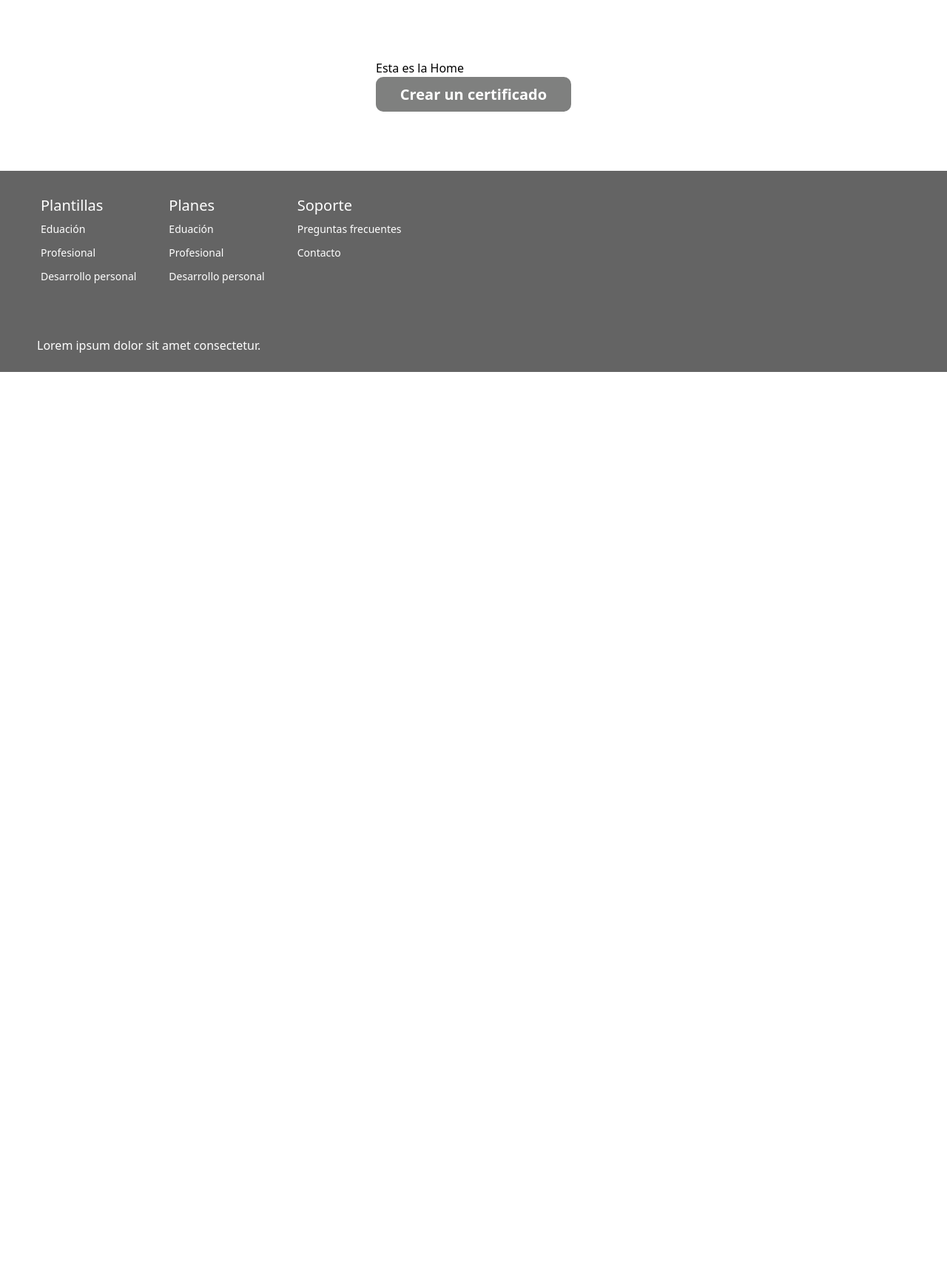
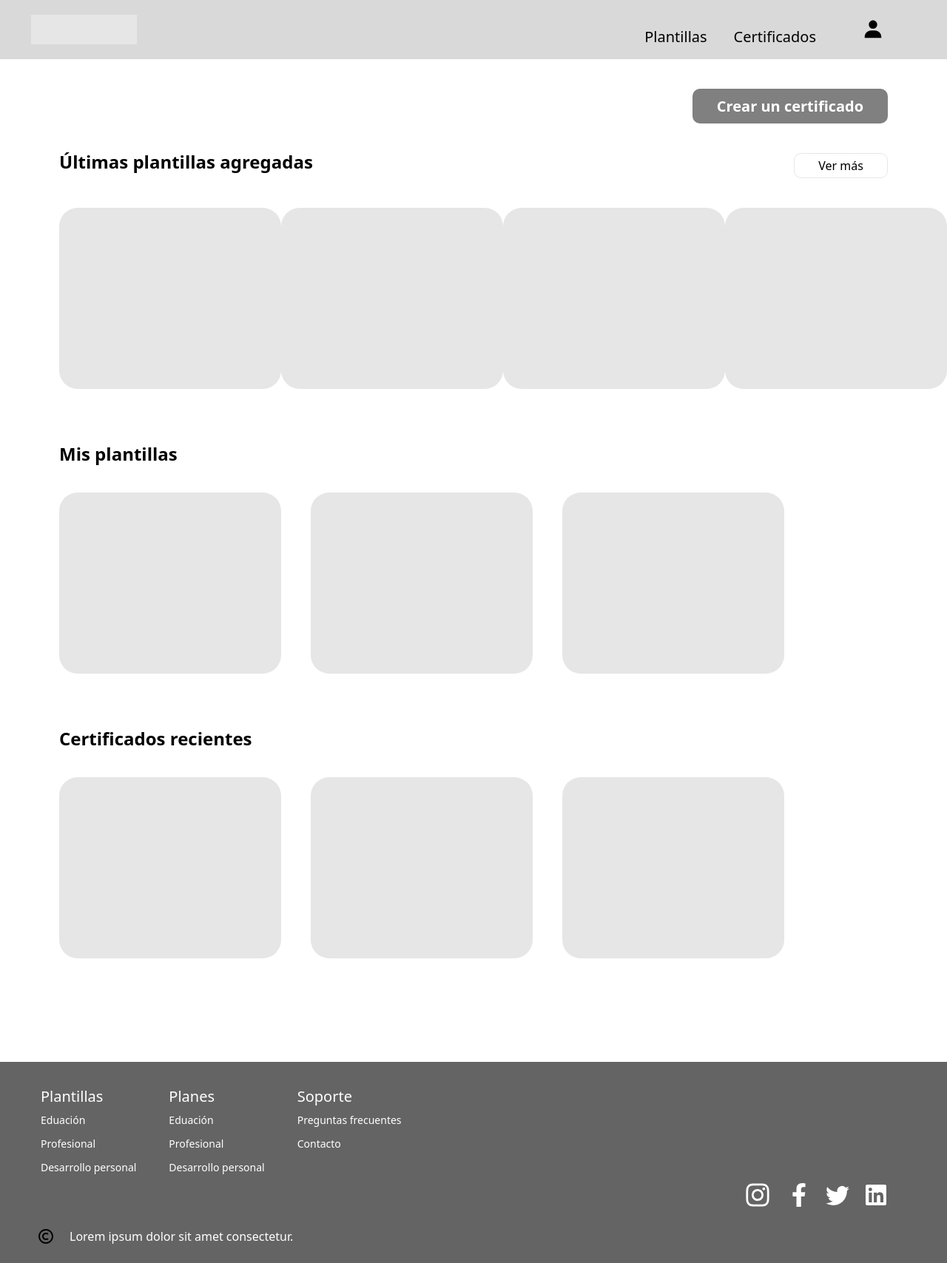
Before and after one commit to No-Country/s9-01-t-php-react, a React (Vite) app in the folder frontend/: page /home in a window 1280 px wide. Shown: the whole page at 74% size. Before the commit the page ends 800 px from the top, so only its background shows below. Built offline with nearby package versions, Linux system fonts and the light colour scheme; no server answers; sample sign-in values are in the browser's storage.

Commit message:
feat:home

```diff
--- a/frontend/src/components/Footer/Footer.jsx
+++ b/frontend/src/components/Footer/Footer.jsx
@@ -1,4 +1,7 @@
-// import { Facebook, Instagram, Linkedin, Twitter } from "../Icons/Icons";
+import { AiOutlineInstagram } from "react-icons/ai";
+import { FaFacebookF, FaLinkedin } from "react-icons/fa";
+import { BsTwitter } from "react-icons/bs";
+import { BiCopyright } from "react-icons/bi";
 
 const Footer = () => {
   return (
@@ -24,10 +27,16 @@ const Footer = () => {
           </article>
         </div>
         <div className="w-1/2 h-full pr-[80px] flex justify-end items-end">
-          <div className="flex gap-6"></div>
+          <div className="flex gap-5 justify-between items-center">
+            <AiOutlineInstagram className="w-10 h-10 cursor-pointer" />
+            <FaFacebookF className="w-8 h-8 cursor-pointer" />
+            <BsTwitter className="w-8 h-8 cursor-pointer" />
+            <FaLinkedin className="w-8 h-8 cursor-pointer" />
+          </div>
         </div>
       </div>
-      <div className="w-full h-[72px] pl-[50px] flex justify-start items-center">
+      <div className="w-full h-[72px] pl-[50px] flex justify-start items-center gap-5">
+        <BiCopyright className="w-6 h-6 text-black" />
         <p className="font-normal text-base leading-6">Lorem ipsum dolor sit amet consectetur.</p>
       </div>
     </footer>
--- a/frontend/src/components/Layout/Layout.jsx
+++ b/frontend/src/components/Layout/Layout.jsx
@@ -1,8 +1,10 @@
 import Footer from "../Footer/Footer";
+import Topbar from "../Topbar/Topbar";
 
 const Layout = ({ children }) => {
   return (
     <main className="w-full min-h-screen flex flex-col items-center">
+      <Topbar />
       {children}
       <Footer />
     </main>
--- a/frontend/src/components/Topbar/Topbar.jsx
+++ b/frontend/src/components/Topbar/Topbar.jsx
@@ -1,11 +1,15 @@
-import { BellIcon } from "../Icons/Icons";
+import { BiSolidUser } from "react-icons/bi";
 
 const Topbar = () => {
   return (
-    <header className="max-w-[360px] w-full h-10 flex justify-between items-center px-4 bg-[#BBBBBB]">
-      <p className="font-bold text-base leading-6">Home</p>
-      <div className="w-6 h-6">
-        <BellIcon />
+    <header className="h-[80px] w-full bg-[#D9D9D9] flex justify-between items-center pr-[80px] pl-[42px]">
+      <div className="w-[143px] h-10 bg-[#E6E6E6]"></div>
+      <ul className="flex-1 h-full flex justify-end items-end pb-4 gap-9 pr-[57px]">
+        <li className="font-medium text-xl left-6 cursor-pointer">Plantillas</li>
+        <li className="font-medium text-xl left-6 cursor-pointer">Certificados</li>
+      </ul>
+      <div className="w-10 h-10 flex justify-center items-center cursor-pointer">
+        <BiSolidUser className="w-[30px] h-[34px]" />
       </div>
     </header>
   );
--- a/frontend/src/pages/home.jsx
+++ b/frontend/src/pages/home.jsx
@@ -4,14 +4,41 @@ import Layout from "../components/Layout/Layout";
 const Home = () => {
   return (
     <Layout>
-      <div className="my-20">
-        <p>Esta es la Home</p>
+      <div className="h-[127px] w-full flex justify-end items-center pr-[80px]">
         <Link to="/dashboard">
           <button className="w-[264px] h-[47px] bg-[#7F807F] text-white font-bold text-xl leading-6 rounded-[10px]">
             Crear un certificado
           </button>
         </Link>
       </div>
+      <section className="w-full pl-[80px] flex-col items-center">
+        <div className="flex justify-between pr-[80px]">
+          <p className="font-bold text-2xl leading-6">Últimas plantillas agregadas</p>
+          <button className="h-[34px] w-[127px] border-[1px] rounded-[10px]">Ver más</button>
+        </div>
+        <div className="h-[245px] w-full flex justify-between mt-10">
+          <div className="h-[245px] w-[300px] bg-[#E6E6E6] rounded-[25px]"></div>
+          <div className="h-[245px] w-[300px] bg-[#E6E6E6] rounded-[25px]"></div>
+          <div className="h-[245px] w-[300px] bg-[#E6E6E6] rounded-[25px]"></div>
+          <div className="h-[245px] w-[300px] bg-[#E6E6E6] rounded-[25px]"></div>
+        </div>
+      </section>
+      <section className="w-full pl-[80px] flex-col items-center mt-[76px]">
+        <p className="font-bold text-2xl leading-6">Mis plantillas</p>
+        <div className="h-[245px] w-[980px] flex justify-between mt-10">
+          <div className="h-[245px] w-[300px] bg-[#E6E6E6] rounded-[25px]"></div>
+          <div className="h-[245px] w-[300px] bg-[#E6E6E6] rounded-[25px]"></div>
+          <div className="h-[245px] w-[300px] bg-[#E6E6E6] rounded-[25px]"></div>
+        </div>
+      </section>
+      <section className="w-full pl-[80px] flex-col items-center mt-[76px] mb-[140px]">
+        <p className="font-bold text-2xl leading-6">Certificados recientes</p>
+        <div className="h-[245px] w-[980px] flex justify-between mt-10">
+          <div className="h-[245px] w-[300px] bg-[#E6E6E6] rounded-[25px]"></div>
+          <div className="h-[245px] w-[300px] bg-[#E6E6E6] rounded-[25px]"></div>
+          <div className="h-[245px] w-[300px] bg-[#E6E6E6] rounded-[25px]"></div>
+        </div>
+      </section>
     </Layout>
   );
 };
--- a/frontend/src/pages/landing.jsx
+++ b/frontend/src/pages/landing.jsx
@@ -1,9 +1,9 @@
 import { Link } from "react-router-dom";
-import Layout from "../components/Layout/Layout";
+import Footer from "../components/Footer/Footer";
 
 const Landing = () => {
   return (
-    <Layout>
+    <>
       <header className="h-[80px] w-full bg-[#D9D9D9] flex justify-between items-end pb-3 pr-[80px] pl-[42px]">
         <div className="w-[143px] h-10 bg-[#E6E6E6]"></div>
         <ul className="flex gap-10 pb-2">
@@ -60,16 +60,16 @@ const Landing = () => {
           <div className="bg-[#E6E6E6] w-[504px] h-[292px]"></div>
         </div>
       </section>
-      <section>
+      <section className="flex flex-col justify-center items-center">
         <h1 className="font-normal text-4xl leading-6 py-[61px] text-center">Nombre del sitio</h1>
-        <div className="h-[245px] w-full flex gap-4">
+        <div className="h-[245px] w-full flex gap-4 justify-between">
           <div className="w-[300px] h-full bg-[#E6E6E6]"></div>
           <div className="w-[300px] h-full bg-[#E6E6E6]"></div>
           <div className="w-[300px] h-full bg-[#E6E6E6]"></div>
           <div className="w-[300px] h-full bg-[#E6E6E6]"></div>
         </div>
       </section>
-      <section className="mt-[132px]">
+      <section className="mt-[132px] flex justify-center">
         <div className="w-[885px] h-[319px] flex justify-between">
           <div className="h-full w-[439px] flex flex-col justify-between items-center">
             <div className="w-full h-[247px] flex justify-center items-center px-8">
@@ -92,19 +92,19 @@ const Landing = () => {
             <div className="w-[458px] h-[404px] bg-[#E6E6E6] rounded-[10px]"></div>
           </div>
           <div className="h-full w-1/2 flex flex-col justify-between items-end">
-            <div className="h-[108px] w-[468px] bg-[#D9D9D9] rounded-[10px] flex justify-center items-center">
+            <div className="h-[108px] w-[468px] bg-[#D9D9D9] rounded-[10px] flex justify-center items-center px-4">
               <p className="font-light text-base text-center">
                 Lorem ipsum dolor sit amet consectetur. Vulputate arcu aliquet vehicula sed aliquet
                 mattis pellentesque in iaculis. Risus amet natoque elit magna ac sem in.
               </p>
             </div>
-            <div className="h-[108px] w-[468px] bg-[#D9D9D9] rounded-[10px] flex justify-center items-center">
+            <div className="h-[108px] w-[468px] bg-[#D9D9D9] rounded-[10px] flex justify-center items-center px-4">
               <p className="font-light text-base text-center">
                 Lorem ipsum dolor sit amet consectetur. Vulputate arcu aliquet vehicula sed aliquet
                 mattis pellentesque in iaculis. Risus amet natoque elit magna ac sem in.
               </p>
             </div>
-            <div className="h-[108px] w-[468px] bg-[#D9D9D9] rounded-[10px] flex justify-center items-center">
+            <div className="h-[108px] w-[468px] bg-[#D9D9D9] rounded-[10px] flex justify-center items-center px-4">
               <p className="font-light text-base text-center">
                 Lorem ipsum dolor sit amet consectetur. Vulputate arcu aliquet vehicula sed aliquet
                 mattis pellentesque in iaculis. Risus amet natoque elit magna ac sem in.
@@ -121,7 +121,8 @@ const Landing = () => {
           <div className="h-[300px] w-[250px] bg-[#D9D9D9] rounded-[10px] shadow-lg shadow-black/25"></div>
         </div>
       </section>
-    </Layout>
+      <Footer />
+    </>
   );
 };
 
```
